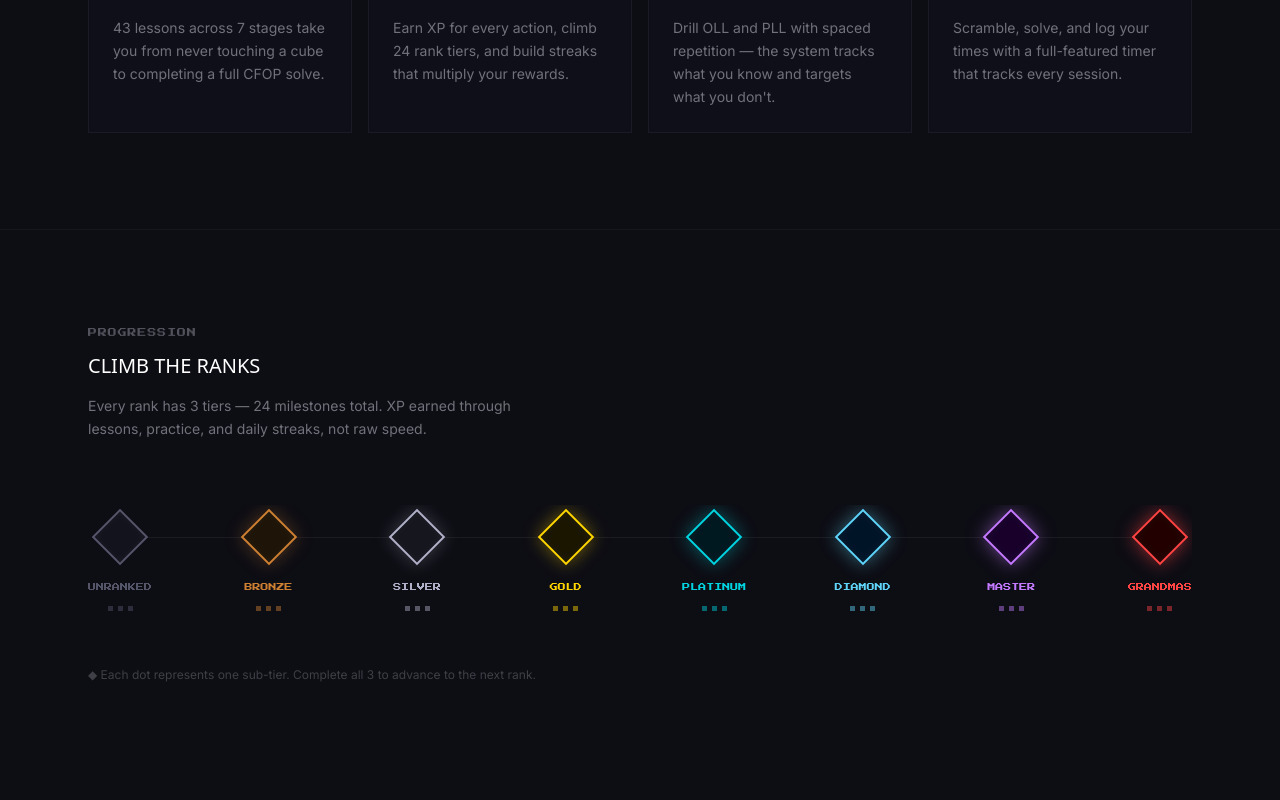
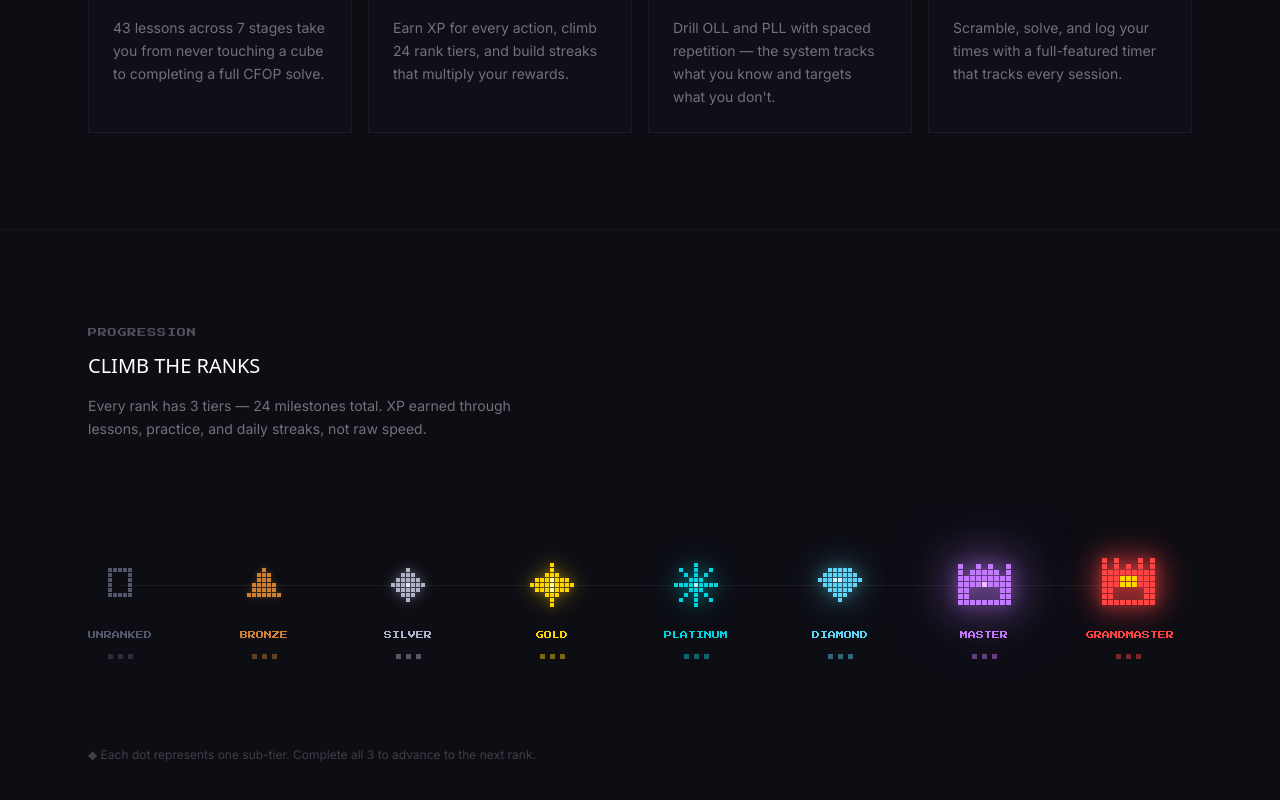
Before and after one commit to AlexanderJGreen/cubemaxxed, a Next.js app: page / in a window 1280 px wide. Shown: the part 1098-1898 px from the top of the page. Before the commit the page ends 1877 px from the top, so only its background shows below. Built offline with nearby package versions, Linux system fonts and the light colour scheme.

Commit message:
revamp ranking badges and fix misalignment in learn page

```diff
--- a/app/learn/page.tsx
+++ b/app/learn/page.tsx
@@ -295,7 +295,7 @@ export default function Learn() {
 
       {/* Footer total */}
       <div
-        className="mt-6 ml-14 flex items-center gap-6 py-4 px-5"
+        className="mt-6 ml-[76px] flex items-center gap-6 py-4 px-5"
         style={{ border: "1px solid rgba(255,255,255,0.04)" }}
       >
         <div className="flex flex-col gap-1">
--- a/app/page.tsx
+++ b/app/page.tsx
@@ -41,6 +41,182 @@ const RANKS = [
   { name: "MASTER",      color: "#c47aff", bg: "#18002a", glow: "rgba(196,122,255,0.5)" },
   { name: "GRANDMASTER", color: "#ff4444", bg: "#220000", glow: "rgba(255,68,68,0.55)"  },
 ];
+
+// ── Pixel art badge patterns (9×9 grid) ──────────────────────────────────────
+//
+// Clean pixel silhouettes — each shape is immediately readable.
+// Progression: hollow square → triangle → rhombus → star → 8-point star →
+//              gem → crown → ornate crown.
+//
+// P = primary rank color · L = highlight/shine · _ = transparent
+
+type Pixel = "P" | "L" | "_";
+
+const RANK_PATTERNS: Record<string, {
+  highlight: string;
+  cellSize: number;
+  pattern: Pixel[][];
+}> = {
+  // Hollow outline square — empty vessel, nothing earned yet
+  UNRANKED: {
+    highlight: "#7a7a8f",
+    cellSize: 4,
+    pattern: [
+      ["_","_","_","_","_","_","_","_","_"],
+      ["_","_","P","P","P","P","P","_","_"],
+      ["_","_","P","_","_","_","P","_","_"],
+      ["_","_","P","_","_","_","P","_","_"],
+      ["_","_","P","_","_","_","P","_","_"],
+      ["_","_","P","_","_","_","P","_","_"],
+      ["_","_","P","P","P","P","P","_","_"],
+      ["_","_","_","_","_","_","_","_","_"],
+      ["_","_","_","_","_","_","_","_","_"],
+    ],
+  },
+  // Upward triangle — first step forward
+  BRONZE: {
+    highlight: "#e8a96a",
+    cellSize: 4,
+    pattern: [
+      ["_","_","_","_","_","_","_","_","_"],
+      ["_","_","_","_","P","_","_","_","_"],
+      ["_","_","_","P","P","P","_","_","_"],
+      ["_","_","_","P","P","P","_","_","_"],
+      ["_","_","P","P","P","P","P","_","_"],
+      ["_","_","P","P","P","P","P","_","_"],
+      ["_","P","P","P","P","P","P","P","_"],
+      ["_","_","_","_","_","_","_","_","_"],
+      ["_","_","_","_","_","_","_","_","_"],
+    ],
+  },
+  // Rhombus — clean geometric form
+  SILVER: {
+    highlight: "#e8e8ff",
+    cellSize: 4,
+    pattern: [
+      ["_","_","_","_","_","_","_","_","_"],
+      ["_","_","_","_","P","_","_","_","_"],
+      ["_","_","_","P","P","P","_","_","_"],
+      ["_","_","P","P","P","P","P","_","_"],
+      ["_","P","P","P","L","P","P","P","_"],
+      ["_","_","P","P","P","P","P","_","_"],
+      ["_","_","_","P","P","P","_","_","_"],
+      ["_","_","_","_","P","_","_","_","_"],
+      ["_","_","_","_","_","_","_","_","_"],
+    ],
+  },
+  // 4-pointed star
+  GOLD: {
+    highlight: "#fffaaa",
+    cellSize: 4,
+    pattern: [
+      ["_","_","_","_","P","_","_","_","_"],
+      ["_","_","_","_","P","_","_","_","_"],
+      ["_","_","_","P","P","P","_","_","_"],
+      ["_","P","P","P","L","P","P","P","_"],
+      ["P","P","P","P","L","P","P","P","P"],
+      ["_","P","P","P","L","P","P","P","_"],
+      ["_","_","_","P","P","P","_","_","_"],
+      ["_","_","_","_","P","_","_","_","_"],
+      ["_","_","_","_","P","_","_","_","_"],
+    ],
+  },
+  // 8-pointed star
+  PLATINUM: {
+    highlight: "#b8f8ff",
+    cellSize: 4,
+    pattern: [
+      ["_","_","_","_","P","_","_","_","_"],
+      ["_","P","_","_","P","_","_","P","_"],
+      ["_","_","P","_","P","_","P","_","_"],
+      ["_","_","_","P","P","P","_","_","_"],
+      ["P","P","P","P","L","P","P","P","P"],
+      ["_","_","_","P","P","P","_","_","_"],
+      ["_","_","P","_","P","_","P","_","_"],
+      ["_","P","_","_","P","_","_","P","_"],
+      ["_","_","_","_","P","_","_","_","_"],
+    ],
+  },
+  // Gem/crystal — wide top, pointed bottom
+  DIAMOND: {
+    highlight: "#d0f4ff",
+    cellSize: 4,
+    pattern: [
+      ["_","_","_","_","_","_","_","_","_"],
+      ["_","_","P","P","P","P","P","_","_"],
+      ["_","P","P","P","P","P","P","P","_"],
+      ["P","P","P","L","L","P","P","P","P"],
+      ["_","P","P","P","P","P","P","P","_"],
+      ["_","_","P","P","P","P","P","_","_"],
+      ["_","_","_","P","P","P","_","_","_"],
+      ["_","_","_","_","P","_","_","_","_"],
+      ["_","_","_","_","_","_","_","_","_"],
+    ],
+  },
+  // Crown — three peaks, broad base
+  MASTER: {
+    highlight: "#efbfff",
+    cellSize: 5,
+    pattern: [
+      ["_","_","_","_","_","_","_","_","_"],
+      ["P","_","_","P","_","P","_","_","P"],
+      ["P","_","P","P","P","P","P","_","P"],
+      ["P","P","P","P","P","P","P","P","P"],
+      ["P","P","P","P","L","P","P","P","P"],
+      ["P","P","_","_","_","_","_","P","P"],
+      ["P","P","_","_","_","_","_","P","P"],
+      ["P","P","P","P","P","P","P","P","P"],
+      ["_","_","_","_","_","_","_","_","_"],
+    ],
+  },
+  // Crown with center gems — peak rank
+  GRANDMASTER: {
+    highlight: "#ffd700",
+    cellSize: 5,
+    pattern: [
+      ["P","_","P","_","_","_","P","_","P"],
+      ["P","_","P","_","P","_","P","_","P"],
+      ["P","P","P","P","P","P","P","P","P"],
+      ["P","P","P","L","L","L","P","P","P"],
+      ["P","P","P","L","L","L","P","P","P"],
+      ["P","P","_","_","_","_","_","P","P"],
+      ["P","P","_","_","_","_","_","P","P"],
+      ["P","P","P","P","P","P","P","P","P"],
+      ["_","_","_","_","_","_","_","_","_"],
+    ],
+  },
+};
+
+function PixelBadge({ name, color }: { name: string; color: string }) {
+  const data = RANK_PATTERNS[name];
+  if (!data) return null;
+  const { cellSize, pattern, highlight } = data;
+  const cols = pattern[0].length;
+  return (
+    <div
+      style={{
+        display: "grid",
+        gridTemplateColumns: `repeat(${cols}, ${cellSize}px)`,
+        gap: "1px",
+        imageRendering: "pixelated",
+      }}
+    >
+      {pattern.flat().map((px, i) => (
+        <div
+          key={i}
+          style={{
+            width: cellSize,
+            height: cellSize,
+            backgroundColor:
+              px === "P" ? color :
+              px === "L" ? highlight :
+              "transparent",
+          }}
+        />
+      ))}
+    </div>
+  );
+}
 
 // Scrambled cube face — all 6 colors present, deliberately mixed
 const STICKERS = [
@@ -288,7 +464,7 @@ export default function Home() {
         </div>
 
         {/* Rank row — horizontally scrollable on small screens */}
-        <div className="overflow-x-auto pb-4">
+        <div className="overflow-x-auto py-12 pr-8">
           <div className="relative flex items-start justify-between min-w-[680px]">
 
             {/* Connecting line — runs behind the badges */}
@@ -297,27 +473,31 @@ export default function Home() {
               style={{ top: "32px", height: "1px", backgroundColor: "rgba(255,255,255,0.06)" }}
             />
 
-            {RANKS.map((rank) => (
+            {RANKS.map((rank, i) => {
+              const g = rank.glow;
+              const glowFilter =
+                i === 0 ? "none" :
+                i === 1 ? `drop-shadow(0 0 3px ${g})` :
+                i === 2 ? `drop-shadow(0 0 4px ${g}) drop-shadow(0 0 8px ${g})` :
+                i === 3 ? `drop-shadow(0 0 5px ${g}) drop-shadow(0 0 12px ${g})` :
+                i === 4 ? `drop-shadow(0 0 6px ${g}) drop-shadow(0 0 14px ${g})` :
+                i === 5 ? `drop-shadow(0 0 7px ${g}) drop-shadow(0 0 16px ${g})` :
+                i === 6 ? `drop-shadow(0 0 8px ${g}) drop-shadow(0 0 18px ${g}) drop-shadow(0 0 28px ${g})` :
+                          `drop-shadow(0 0 6px ${g}) drop-shadow(0 0 12px ${g}) drop-shadow(0 0 18px ${g})`;
+              return (
               <div key={rank.name} className="flex flex-col items-center gap-3 relative z-10">
 
-                {/* Badge wrapper — keeps layout stable while diamond rotates */}
+                {/* Pixel art badge */}
                 <div className="w-16 h-16 flex items-center justify-center">
-                  <div
-                    style={{
-                      width: 40,
-                      height: 40,
-                      transform: "rotate(45deg)",
-                      backgroundColor: rank.bg,
-                      border: `2px solid ${rank.color}`,
-                      boxShadow: `0 0 18px ${rank.glow}, inset 0 0 8px rgba(255,255,255,0.04)`,
-                    }}
-                  />
+                  <div style={{ filter: glowFilter }}>
+                    <PixelBadge name={rank.name} color={rank.color} />
+                  </div>
                 </div>
 
                 {/* Rank name */}
                 <span
                   className="font-heading text-center leading-relaxed"
-                  style={{ fontSize: "8px", color: rank.color, maxWidth: 64 }}
+                  style={{ fontSize: "8px", color: rank.color, width: 64, transform: rank.name === "GRANDMASTER" ? "translateX(-10px)" : undefined }}
                 >
                   {rank.name}
                 </span>
@@ -337,7 +517,8 @@ export default function Home() {
                   ))}
                 </div>
               </div>
-            ))}
+              );
+            })}
           </div>
         </div>
 
```
